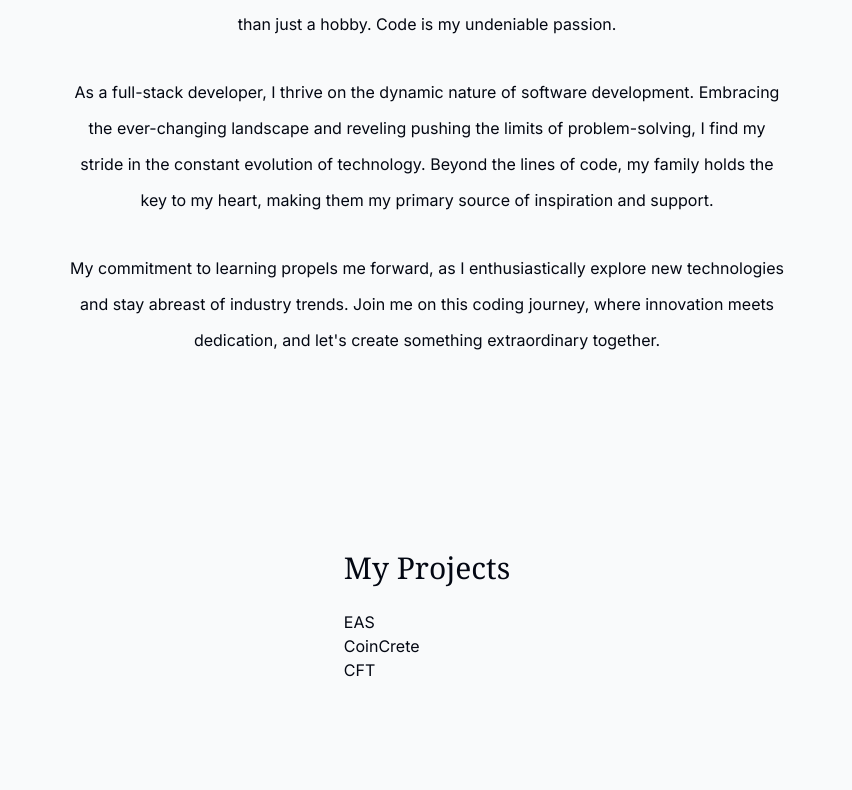
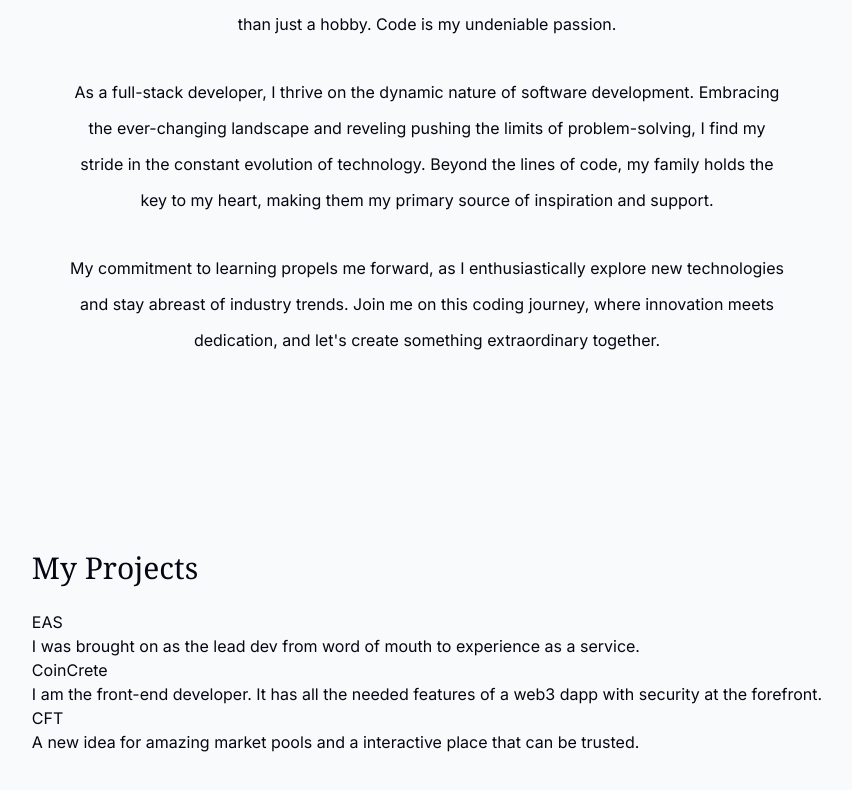
Before and after one commit to addicted2crypto/new_portfolio, a Next.js app: page / in a window 1280 px wide. Shown: the part 1014-1804 px from the top of the page, without its empty margins (213-1065 px from the left). Built offline with nearby package versions, Linux system fonts and the light colour scheme.

Commit message:
images and project section index for projects started

```diff
--- a/src/app/components/my-projects.tsx
+++ b/src/app/components/my-projects.tsx
@@ -20,11 +20,26 @@ export default function MyProjects() {
   );
 }
 
+type ProjectProps = (typeof projectsData)[number];
+
 function Project({
   title,
   description,
   tags,
   imageUrl,
+  Link,
 }) {
-  return <div>{title}</div>
+  return <section>
+    <h3>
+      {title}
+    </h3>
+    <p>
+      {description}
+    </p>
+    <ul>
+      {tags.map((tag, index) => {
+        <li key={index}>{tag}</li>
+      })}
+    </ul>
+  </section>
 }
--- a/src/app/lib/data.ts
+++ b/src/app/lib/data.ts
@@ -67,7 +67,8 @@ export const projectsData = [
     description:
       "I was brought on as the lead dev from word of mouth to experience as a service.",
     tags: ["React", "Next.js", "MongoDB", "Tailwind", "Prisma","Rust"],
-    // imageUrl: eas,
+    link: '/eas.png',
+    URL: '/eas',
 
   },
   {
```
